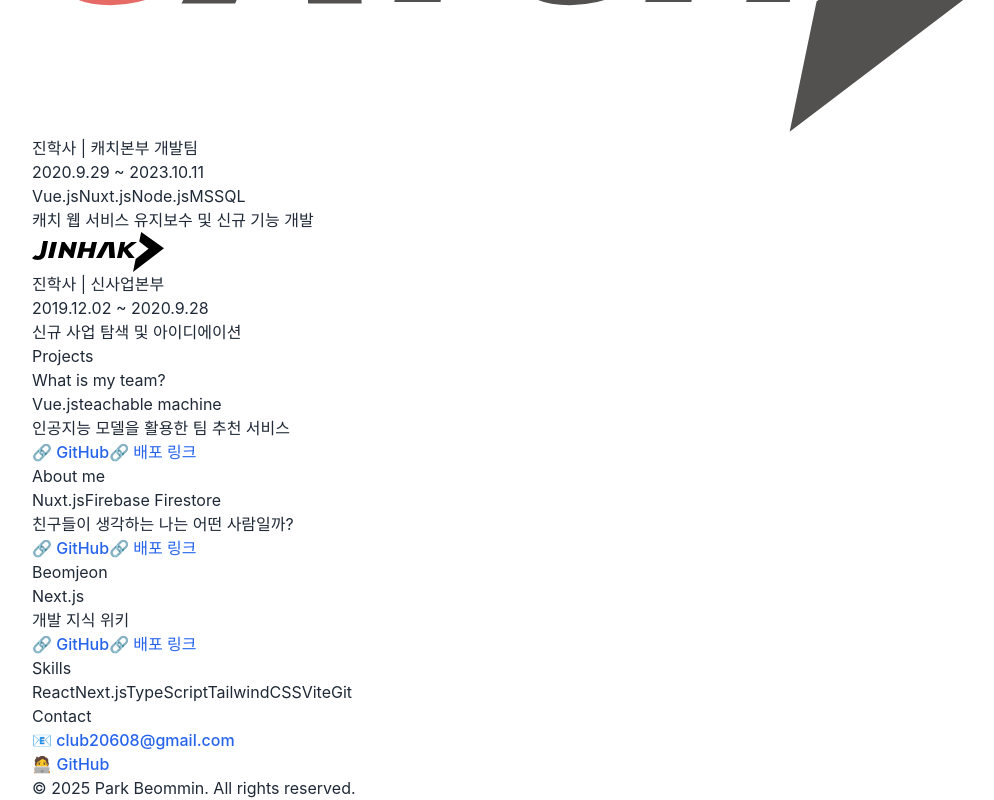
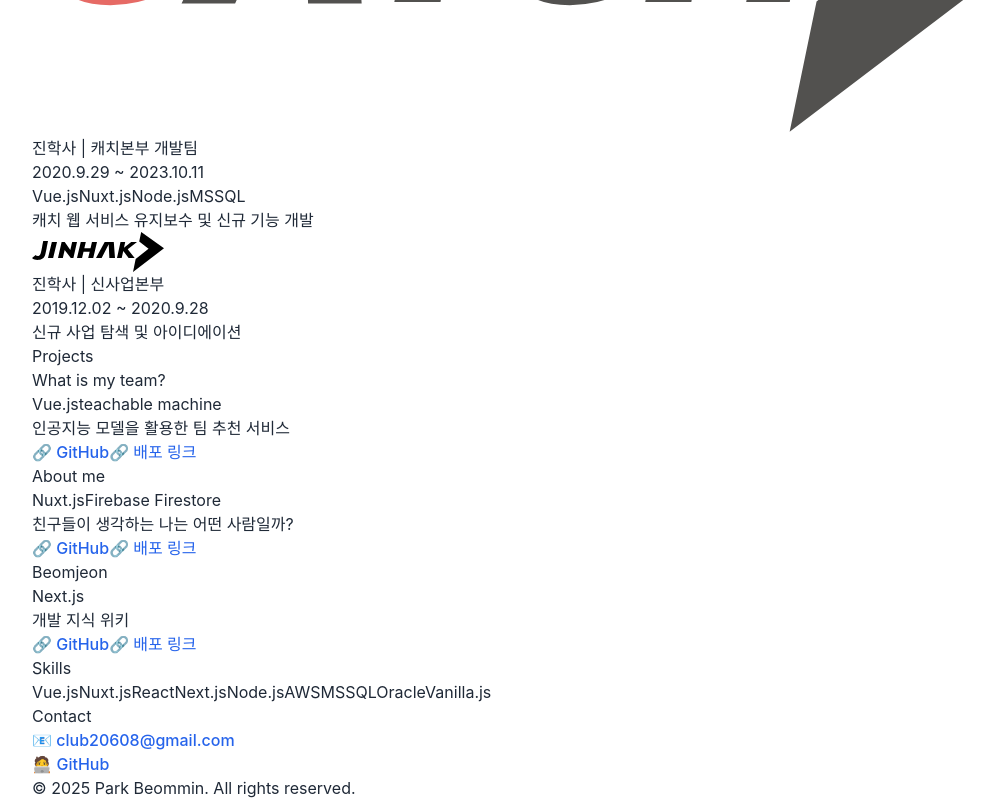
Before and after one commit to ParkBeomMin/MyPortfolio, a React (Vite) app: page / in a window 1280 px wide. Shown: the part 1956-2756 px from the top of the page, without its empty margins (68-1062 px from the left). Built offline with nearby package versions, Linux system fonts and the light colour scheme.

Commit message:
스킬 작성

```diff
--- a/src/components/Skills.tsx
+++ b/src/components/Skills.tsx
@@ -1,14 +1,13 @@
+import { skills } from '../data';
+
 const Skills = () => {
   return (
     <section id="skills">
       <h3 className="text-2xl font-bold mb-4">Skills</h3>
       <div className="flex flex-wrap gap-2 text-sm">
-        <span className="bg-gray-200 px-3 py-1 rounded">React</span>
-        <span className="bg-gray-200 px-3 py-1 rounded">Next.js</span>
-        <span className="bg-gray-200 px-3 py-1 rounded">TypeScript</span>
-        <span className="bg-gray-200 px-3 py-1 rounded">TailwindCSS</span>
-        <span className="bg-gray-200 px-3 py-1 rounded">Vite</span>
-        <span className="bg-gray-200 px-3 py-1 rounded">Git</span>
+        {skills.map((skill, index) => (
+          <span key={index} className="bg-gray-200 px-3 py-1 rounded">{skill}</span>
+        ))}
       </div>
     </section>
   );
--- a/src/data.ts
+++ b/src/data.ts
@@ -79,3 +79,16 @@
     github: 'https://github.com/ParkBeomMin/beomjeon/tree/main/apps/docs',
   },
 ]
+
+export const skills = [
+  'Vue.js',
+  'Nuxt.js',
+  'React',
+  'Next.js',
+  'Node.js',
+  'AWS',
+  'MSSQL',
+  'Oracle',
+  'Vanilla.js',
+
+]
```
